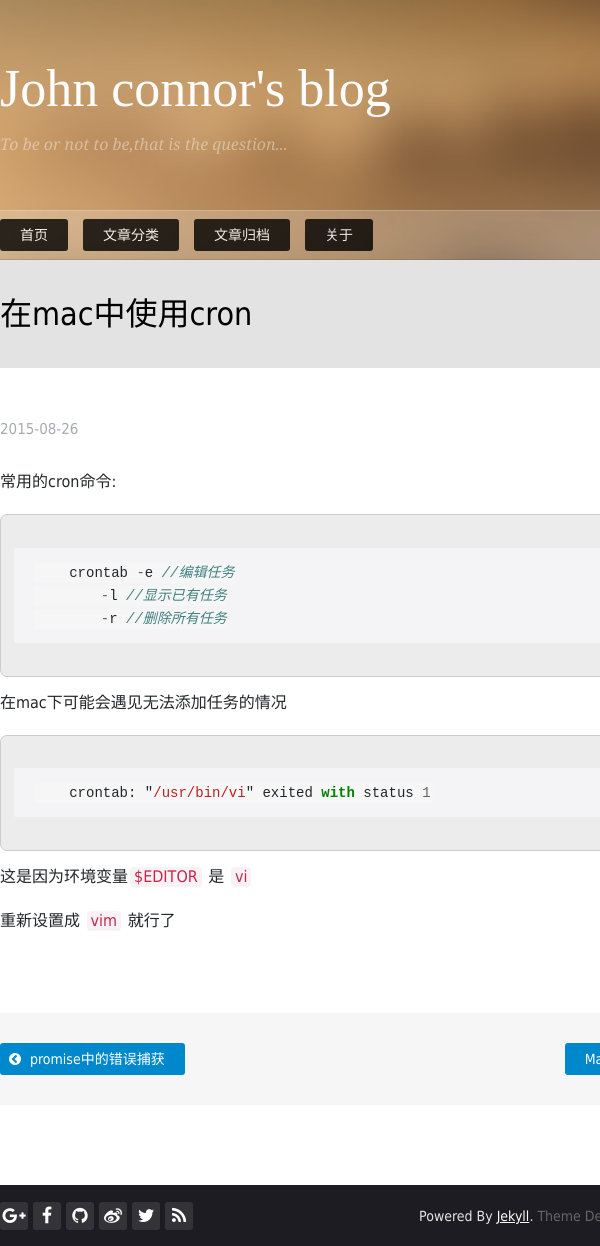
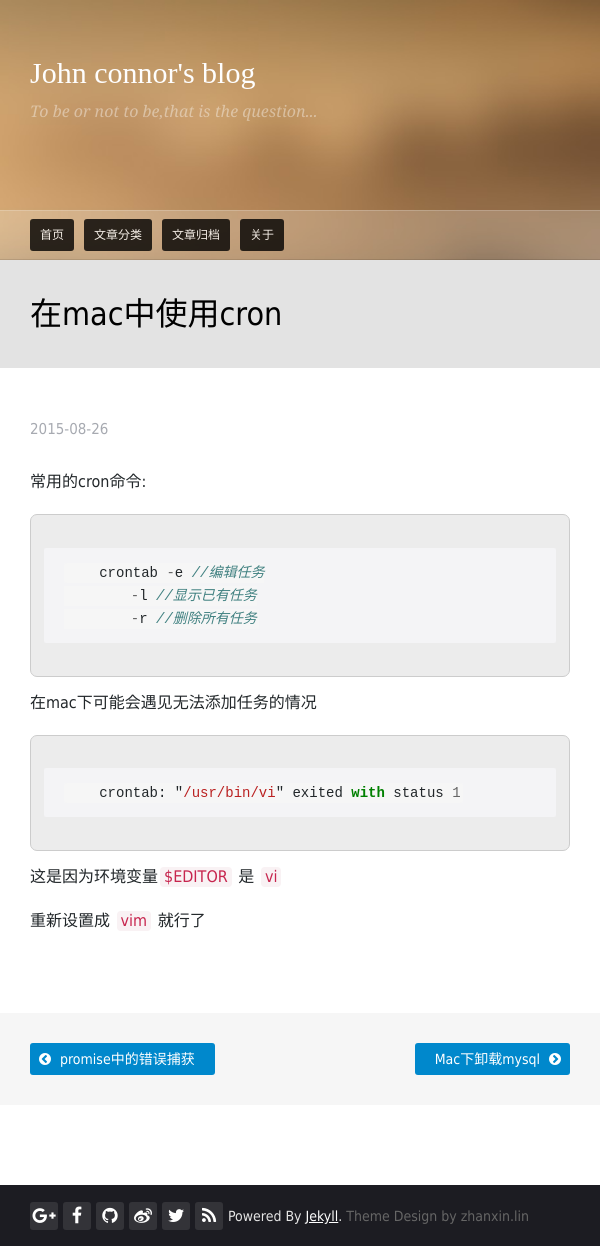
Before and after one commit to acs1899/myblog_back, a Jekyll site: the page built from _posts/2015-08-26-mac-crontab.md, in a window 600 px wide. Built offline with Jekyll 4.4.1, drawn with Linux system fonts in a browser that asks for light colours; nearby versions of some CDN libraries; Markdown is read by kramdown in place of the engine named in the settings; comment, search, counter and statistics services are not loaded.

Commit message:
增加移动端自适应

```diff
--- a/_layouts/default.html
+++ b/_layouts/default.html
@@ -7,6 +7,7 @@
     <meta name="author" content="{{ site.author.name }}" />
     <meta name="description" content="{{ page.description }}" />
     <meta name="keywords" content="{{ page.keywords | join: ',' }}" />
+    <meta name="viewport" content="width=device-width,user-scalable=no" />
     <!-- //页面样式 -->
     <link rel="stylesheet" href="{{ site.url }}{{ site.themes }}/css/style.css" type="text/css" />
     <link rel="stylesheet" href="{{ site.url }}/css/syntax.css" type="text/css" />
--- a/css/timeline.css
+++ b/css/timeline.css
@@ -39,7 +39,7 @@
 @media only screen and (-webkit-min-device-pixel-ratio:2),only screen and (min-device-pixel-ratio:2){.thumbnail{background-image:url(timeline@2x.png?v4.4);background-size:352px 260px;background-size:352px 260px}}.vco-storyjs{font-size:15px;font-weight:normal;line-height:20px;-webkit-font-smoothing:antialiased;-webkit-text-size-adjust:100%;}.vco-storyjs p{font-size:15px;font-weight:normal;line-height:20px;margin-bottom:20px;color:#666}.vco-storyjs p small{font-size:12px;line-height:17px}
 .vco-storyjs p:first-child{margin-top:20px}
 .vco-storyjs .vco-navigation p{color:#999}
-.vco-storyjs .vco-feature h3,.vco-storyjs .vco-feature h4,.vco-storyjs .vco-feature h5,.vco-storyjs .vco-feature h6{margin-bottom:15px}
+.vco-storyjs .vco-feature h3,.vco-storyjs .vco-feature h4,.vco-storyjs .vco-feature h5,.vco-storyjs .vco-feature h6{margin-bottom:15px;word-break:break-all;}
 .vco-storyjs .vco-feature p{color:#666}
 .vco-storyjs .vco-feature blockquote,.vco-storyjs .vco-feature blockquote p{color:#000}
 .vco-storyjs .date a,.vco-storyjs .title a{color:#999}
--- a/themes/violet/css/style.css
+++ b/themes/violet/css/style.css
@@ -312,7 +312,6 @@ a:hover {
 
 .copyright {
     width: 100%;
-    height: 60px;
     background: #1c1c22;
 }
 .copyright-cnt {
@@ -320,7 +319,6 @@ a:hover {
     padding: 16px 0;
     margin: 0 auto;
     line-height: 28px;
-    height: 28px;
 }
 .copyright-cnt .follow {
     display: block;
@@ -636,3 +634,24 @@ a.toTop:hover {
         -webkit-transform: scaleX(1) scaleY(1);
     }
 }
+
+
+/*移动端适应*/
+/* 屏幕小于1024px */
+@media screen and (max-width: 1024px) and (min-width: 600px) {
+    .copyright-cnt, #violet-header, .nav-list, .violet-post, .pagination-list, .comment-cnt, .violet-title .violet-title-item, .category_box ul { width: 90%;}
+    .logo, .logo a { font-size: 30px; width: auto;}
+}
+/* 屏幕小于600px */
+@media screen and (max-width: 600px) {
+    .copyright-cnt, #violet-header, .nav-list, .violet-post, .pagination-list, .comment-cnt, .violet-title .violet-title-item, .category_box ul { width: 90%;}
+    .copyright-cnt .follow {
+        display: inline-block;
+    }
+    .copyright-cnt .text {
+        float: none;
+    }
+    .logo, .logo a { font-size: 30px; width: auto;}
+    .nav-item a { padding: 0 10px; font-size: 12px;}
+    .nav-item { padding: 8px 10px 8px 0;}
+}
```
